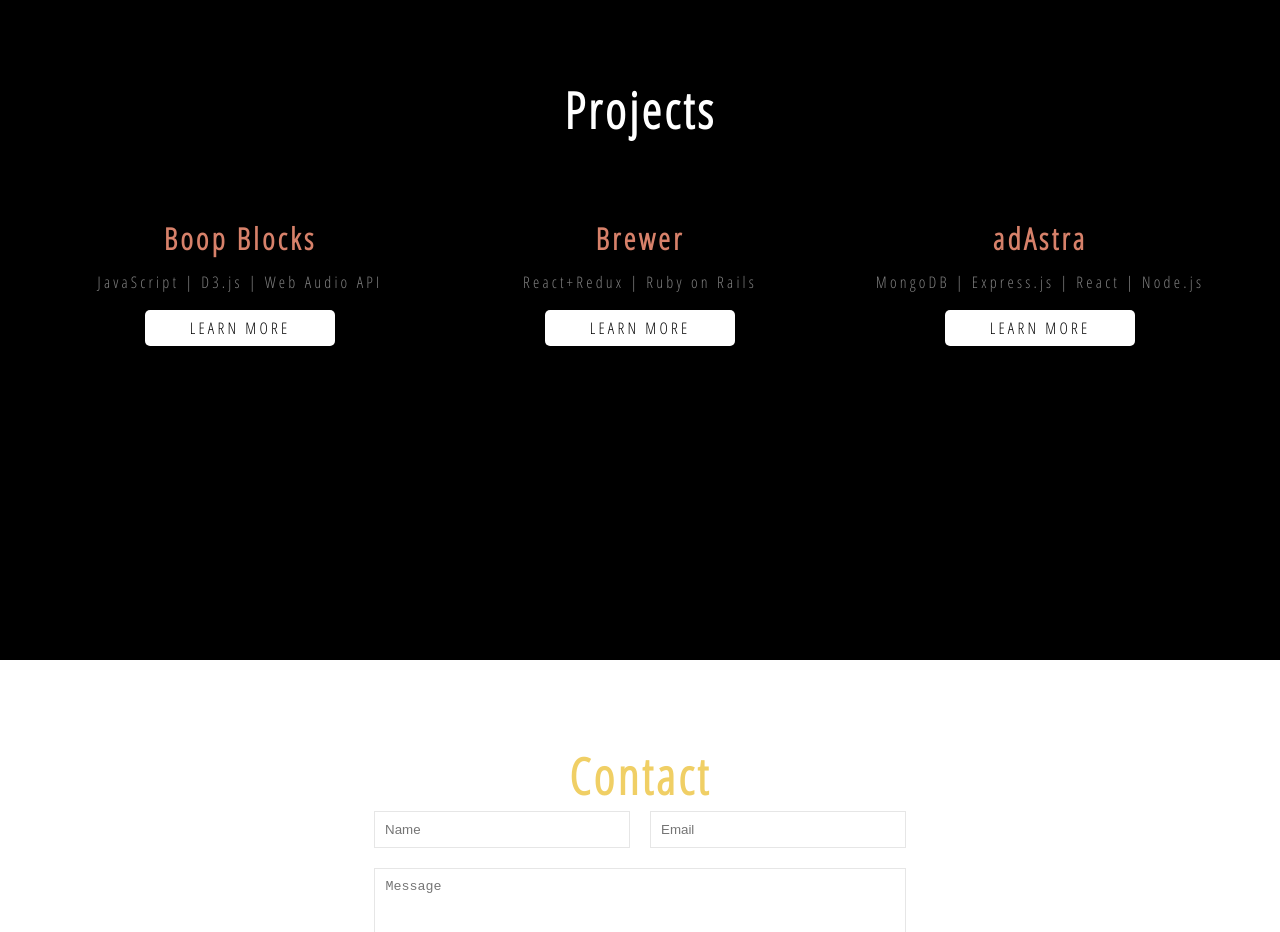
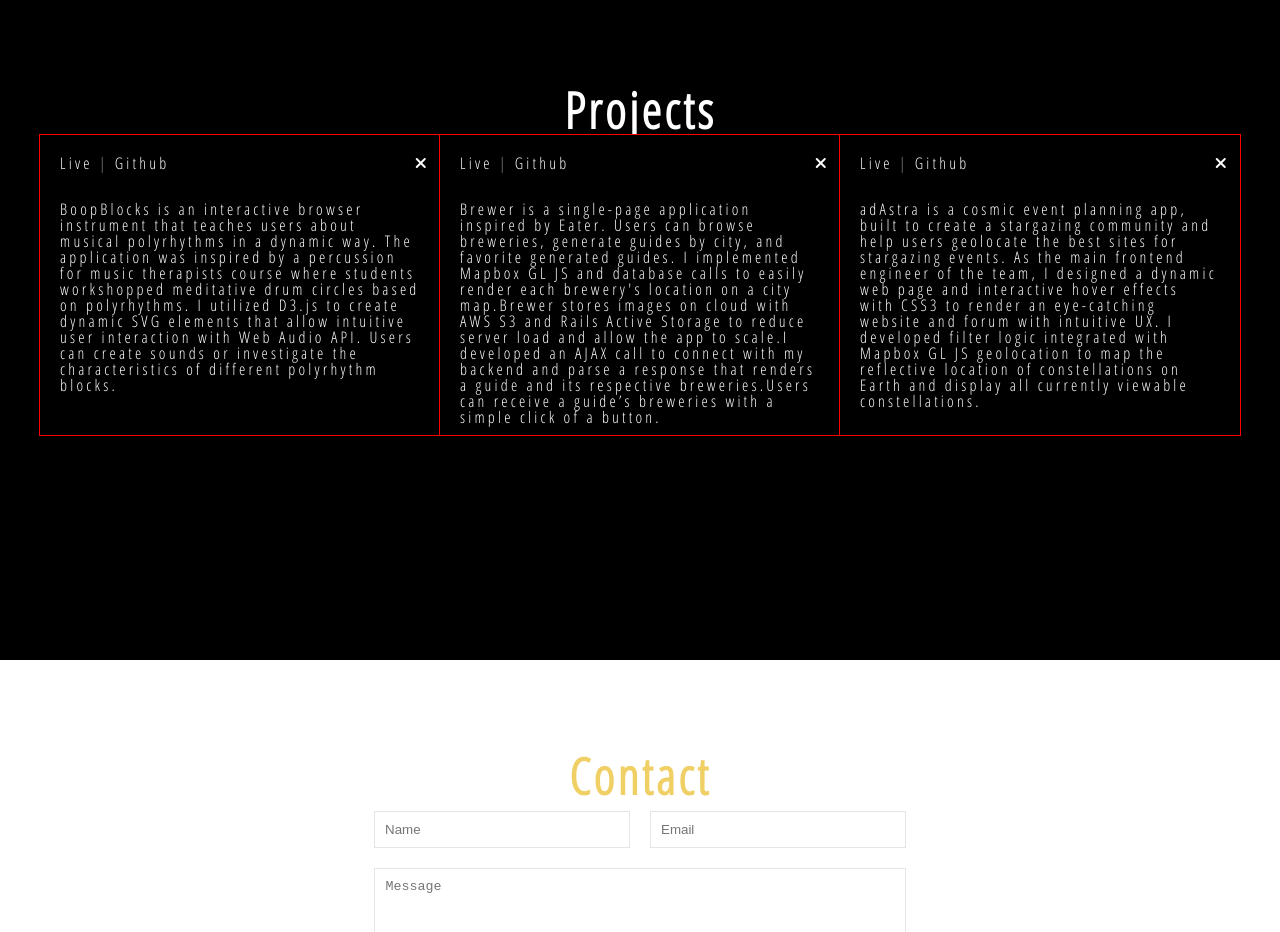
Before and after one commit to joannerd/joannerd.github.io, a React (Create React App) app: page / in a window 1280 px wide. Shown: the part 1740-2672 px from the top of the page. Built offline with nearby package versions, Linux system fonts and the light colour scheme.

Commit message:
Style about component

```diff
--- a/src/components/projects.js
+++ b/src/components/projects.js
@@ -4,22 +4,21 @@ const projects = [
   {
     title: 'Boop Blocks',
     tech: 'JavaScript | D3.js | Web Audio API',
-    description: "BoopBlocks is an interactive browser instrument that teaches users about musical polyrhythms in a dynamic way. The application was inspired by a percussion for music therapists course where students workshopped meditative drum circles based on polyrhythms. Users can investigate and meditate on the characteristics of different polyrhythms. Users can also hover over or click blocks to make them boop!",
-    action: "I utilized D3.js to create dynamic SVG elements that allow intuitive user interaction with Web Audio API. I also implemented logic with Vanilla DOM and JavaScript that initiates sound and animates a graphic representation of a polyrhythm for a dynamic user experience.",
+    description: "BoopBlocks is an interactive browser instrument that teaches users about musical polyrhythms in a dynamic way. The application was inspired by a percussion for music therapists course where students workshopped meditative drum circles based on polyrhythms. I utilized D3.js to create dynamic SVG elements that allow intuitive user interaction with Web Audio API. Users can create sounds or investigate the characteristics of different polyrhythm blocks.",
     live: 'http://boopblocks.herokuapp.com/',
     github: 'https://github.com/junnac/boopblocks'
   },
   {
     title: 'Brewer',
     tech: 'React+Redux | Ruby on Rails',
-    description: '',
+    description: "Brewer is a single-page application inspired by Eater. Users can browse breweries, generate guides by city, and favorite generated guides. I implemented Mapbox GL JS and database calls to easily render each brewery's location on a city map.Brewer stores images on cloud with AWS S3 and Rails Active Storage to reduce server load and allow the app to scale.I developed an AJAX call to connect with my backend and parse a response that renders a guide and its respective breweries.Users can receive a guide’s breweries with a simple click of a button.",
     live: 'http://junnac-brewer.herokuapp.com/',
     github: 'https://github.com/junnac/Brewer'
   },
   {
     title: 'adAstra',
     tech: 'MongoDB | Express.js | React | Node.js',
-    description: '',
+    description: "adAstra is a cosmic event planning app, built to create a stargazing community and help users geolocate the best sites for stargazing events. As the main frontend engineer of the team, I designed a dynamic web page and interactive hover effects with CSS3 to render an eye-catching website and forum with intuitive UX. I developed filter logic integrated with Mapbox GL JS geolocation to map the reflective location of constellations on Earth and display all currently viewable constellations.",
     live: 'http://ad--astra.herokuapp.com/',
     github: 'https://github.com/jenn-jenn/adAstra'
   }
@@ -34,20 +33,28 @@ class Projects extends React.Component {
           {projects.map((project, i) => (
             <div key={i} className="project">
 
-              <h3>{project.title}</h3>
+              <a href={project.live}
+                target="_blank"
+                rel="noopener noreferrer"><h3>{project.title}</h3></a>
               <span>{project.tech}</span>
 
               <div className="button">LEARN MORE</div>
-              {/* <div>
-                <a href={project.live}
-                  target="_blank"
-                  rel="noopener noreferrer">Live</a>  |  <a href={project.github}
-                  target="_blank"
-                  rel="noopener noreferrer">Github</a>
-              </div> */}
 
-              {/* <p>{project.description}</p>
-              <p>{project.action}</p> */}
+
+              <div className="project-info">
+                <div className="project-info-header">
+                  <span>
+                    <a href={project.live}
+                      target="_blank"
+                      rel="noopener noreferrer">Live</a>  |  <a href={project.github}
+                      target="_blank"
+                      rel="noopener noreferrer">Github</a>
+                  </span>
+                  <i class="fas fa-times"></i>
+                </div>
+                <p>{project.description}</p>
+              </div>
+
             </div>
           ))}
         </section>
--- a/src/styles/projects.css
+++ b/src/styles/projects.css
@@ -27,3 +27,31 @@
 .project span {
   color: grey
 }
+
+.project a:hover {
+  opacity: 0.5;
+}
+
+.project-info {
+  position: absolute;
+  width: 400px;
+  height: 300px;
+  background: black;
+
+  border: 1px solid red;
+}
+
+.project-info-header {
+  display: flex;
+  align-items: center;
+  justify-content: space-between;
+}
+
+.project a, .fa-times {
+  transition: 0.3s;
+  margin: 0;
+}
+
+.project-info p {
+  margin: 20px;
+}
```
